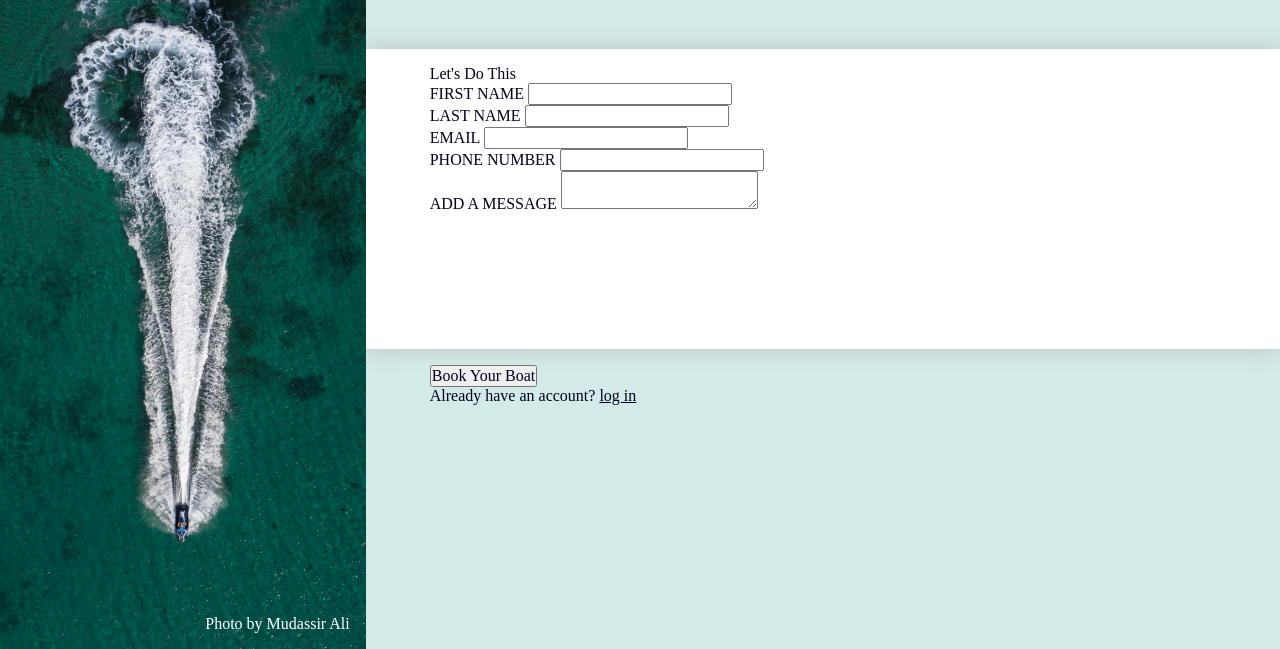
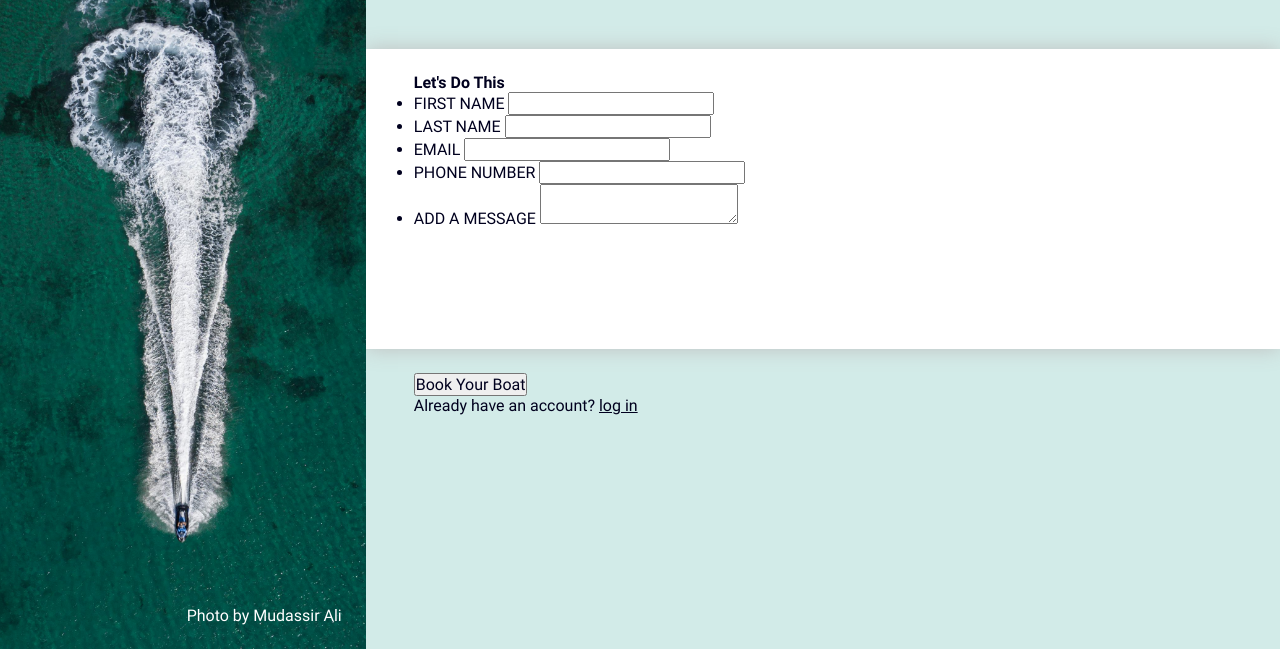
Before and after one commit to illtrythisout/odin-jspath-html-css-signInForm, a plain HTML site: page index.html in a window 1280 px wide. Shown: the part 151-800 px from the top of the page. Drawn offline with Linux system fonts and the light colour scheme.

Commit message:
Added styling to legend and changed ol to list mistake

```diff
--- a/index.html
+++ b/index.html
@@ -17,26 +17,26 @@
             <form action="#" method="post">
                 <legend>Let's Do This</legend>
                 <ul>
-                    <ol>
+                    <li>
                         <label for="firstName">FIRST NAME</label>
                         <input type="text" id="firstName" name="firstName" required>
-                    </ol>
-                    <ol>
+                    </li>
+                    <li>
                         <label for="lastName">LAST NAME</label>
                         <input type="text" id="lastName" name="lastName" required>
-                    </ol>
-                    <ol>
+                    </li>
+                    <li>
                         <label for="email">EMAIL</label>
                         <input type="email" id="email" name="email" required>
-                    </ol>
-                    <ol>
+                    </li>
+                    <li>
                         <label for="phoneNumber">PHONE NUMBER</label>
                         <input type="number" id="phoneNumber" name="phoneNumber" required>
-                    </ol>
-                    <ol>
+                    </li>
+                    <li>
                         <label for="comment">ADD A MESSAGE</label>
                         <textarea name="comment" id="comment"></textarea>
-                    </ol>
+                    </li>
                 </ul>
             </form>
         </section>
--- a/styles.css
+++ b/styles.css
@@ -1,9 +1,21 @@
+@font-face {
+    font-family: Roboto;
+    src: url(./fonts/Roboto-Regular.ttf);
+}
+
+@font-face {
+    font-family: Roboto;
+    src: url(./fonts/Roboto-Bold.ttf);
+    font-weight: bold;
+}
+
 *, *::before, *::after {
     box-sizing: border-box;
     margin: 0;
     padding: 0;
 
     color: rgb(0, 0, 30);
+    font-family: Roboto;
 }
 
 input, button, textarea, select {
@@ -20,7 +32,7 @@ p, h1, h2, h3, h4, h5, h6 {
   }
 
 :root {
-    --padding: clamp(8px, 1rem, 24px);
+    --padding: clamp(8px, 2rem, 24px);
     --background-color: rgb(210, 235, 232);
 }
 
@@ -50,7 +62,7 @@ p, h1, h2, h3, h4, h5, h6 {
 }
 
 #main {
-    --section-padding: var(--padding) var(--padding) var(--padding) calc(4 * var(--padding));
+    --section-padding: var(--padding) var(--padding) var(--padding) calc(2 * var(--padding));
 
     width: 100%;
     background-color: var(--background-color);
@@ -68,6 +80,7 @@ p, h1, h2, h3, h4, h5, h6 {
 
 #formDescription > h1 {
     font-size: 3rem;
+    font-weight: bold;
 }
 
 #formDescription > p {
@@ -75,6 +88,8 @@ p, h1, h2, h3, h4, h5, h6 {
 }
 
 #form {
+    display:  flex;
+
     height: 300px;
     padding: var(--section-padding);
 
@@ -82,6 +97,11 @@ p, h1, h2, h3, h4, h5, h6 {
     box-shadow: 0 0 20px 0 rgb(191, 191, 191);
 }
 
+legend {
+    font-size: 1em;
+    font-weight: bold;
+}
+
 #callToAction {
     height: calc(100% - 500px);
     padding: var(--section-padding);
```
Also changed, not shown: fonts/Roboto-Bold.ttf (added), fonts/Roboto-Regular.ttf (added).
